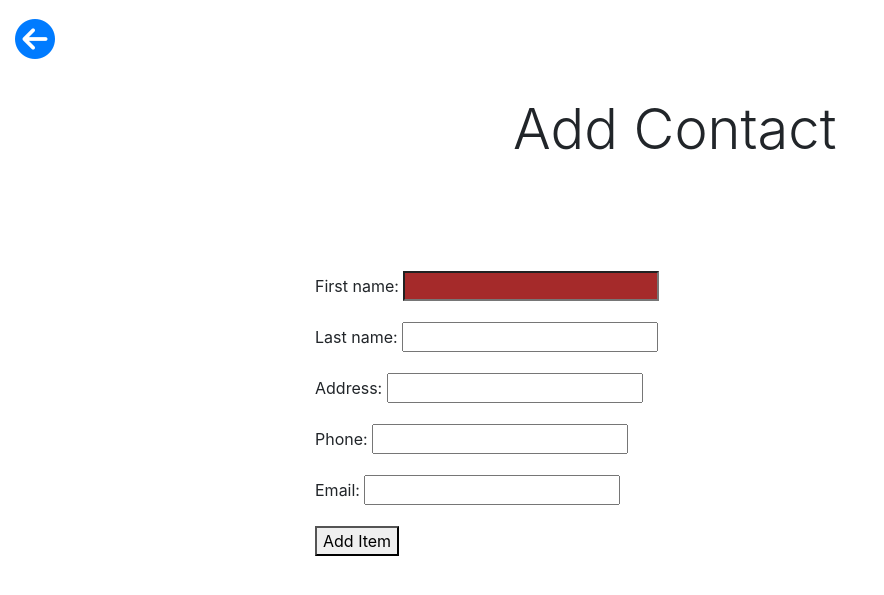
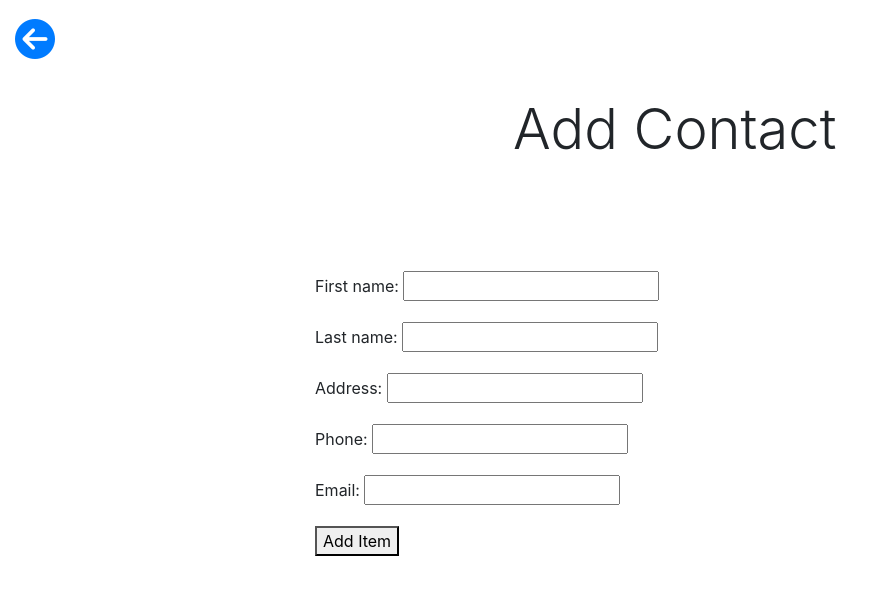
Before and after one commit to e-h-dev/contacts-organiser, a Django app: page /add in a window 1280 px wide. Shown: the top 595 px of the page, without its empty margins (0-884 px from the left). Run offline with Django 3.2, Linux system fonts and the light colour scheme; some libraries are stand-ins or nearby versions.

Commit message:
remove form styles

```diff
--- a/home/templates/base.html
+++ b/home/templates/base.html
@@ -21,9 +21,7 @@
       form{
         margin-left: 300px;
       }
-      #id_first_name{
-        background-color: brown;
-      }
+
     </style>
     {% endblock %}
 
--- a/static/css/base.css
+++ b/static/css/base.css
@@ -1,6 +1,6 @@
 
 .logo{
-    background: url('/media/contacts-organiser-logo.png') no-repeat center;
+    background: url('/static/media/contacts-organiser-logo.png') no-repeat center;
     background-size: cover;
     height:200px;
     width:200px;
```
Also changed, not shown: db.sqlite3.
